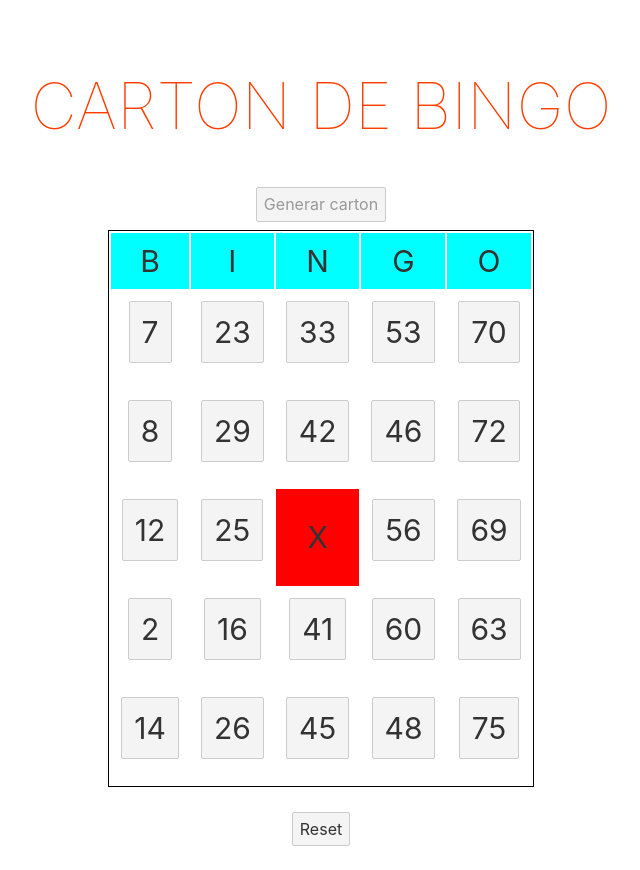
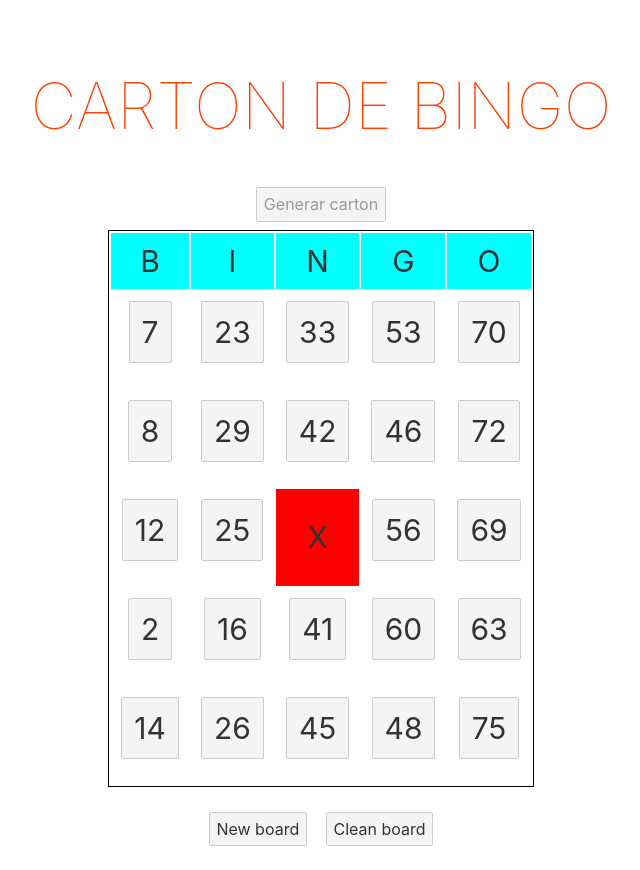
Before and after one commit to kpedrozag/bingo-app, a Svelte app in the folder cartones-app/: page / in a window 1280 px wide. Both pictures are taken after a click on the button "Generar carton". Shown: the whole page, without its empty margins (319-959 px from the left). Built offline with nearby package versions, Linux system fonts and the light colour scheme.

Commit message:
Add button to clean board

```diff
--- a/cartones-app/src/App.svelte
+++ b/cartones-app/src/App.svelte
@@ -7,7 +7,6 @@
     let board = {};
     for (let i = 0; i < lettersIndex.length; i++) {
       const temporalColumn = [];
-      // const columnLength = lettersIndex[i] === 'N' ? 4 : 5;
       const columnLength = 5;
       while (true) {
         if (temporalColumn.length === columnLength) {
@@ -79,9 +78,20 @@
   }
 
   function handleClickUndoLastNumber() {
-    const [lastPosI,lastPosJ] = lastPosClicked;
+    const [lastPosI, lastPosJ] = lastPosClicked;
     boardElements[lastPosI][lastPosJ].className = 'number';
-    lastPosClicked = []
+    lastPosClicked = [];
+  }
+
+  function handleCleanClick() {
+    for (let i = 1; i < boardElements.length; i++) {
+      for (let j = 0; j < boardElements[i].length; j++) {
+        if (boardElements[i][j].className === 'taken') {
+          boardElements[i][j].className = 'number';
+        }
+      }
+    }
+    lastPosClicked = [];
   }
 </script>
 
@@ -110,7 +120,8 @@
         {/each}
       </table>
     </div>
-    <button class="reset-button" on:click={handleResetClick}>Reset</button>
+    <button class="reset-button" on:click={handleResetClick}>New board</button>
+    <button class="clean-button" on:click={handleCleanClick}>Clean board</button>
   {/if}
 
   {#if lastPosClicked.length > 0}
@@ -155,6 +166,9 @@
   .reset-button {
     margin-top: 25px;
   }
+  .clean-button {
+    margin-left: 15px;
+  }
 
   @media (min-width: 640px) {
     main {
```
